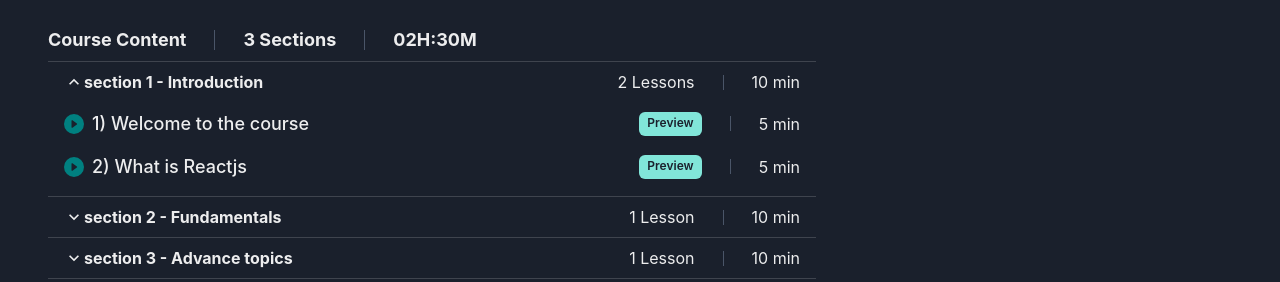
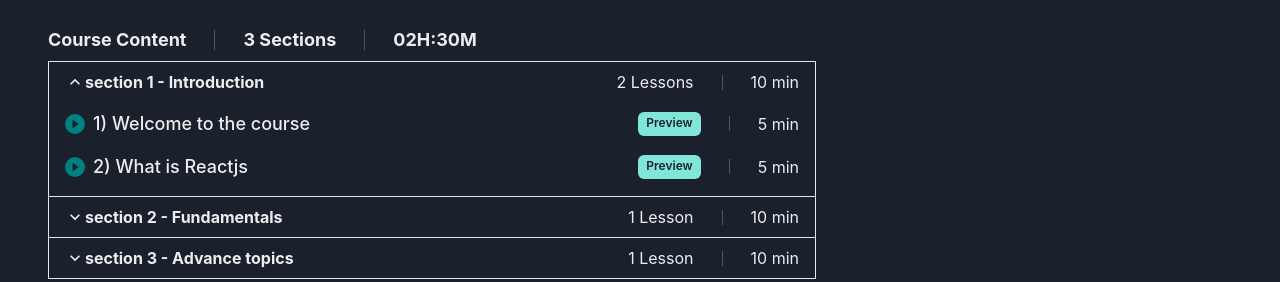
Before and after one commit to MA-Ahmad/educative, a Next.js app: page /course/react_js in a window 1280 px wide. Shown: the part 518-800 px from the top of the page. Built offline with nearby package versions, Linux system fonts and the light colour scheme.

Commit message:
Chore: Add border to accordion section

```diff
--- a/components/CourseDetail/LessonsSection.jsx
+++ b/components/CourseDetail/LessonsSection.jsx
@@ -42,7 +42,13 @@ const LessonsSection = ({ lessons }) => {
         </chakra.h3>
       </Stack>
 
-      <Accordion defaultIndex={[0]} allowMultiple>
+      <Accordion
+        defaultIndex={[0]}
+        allowMultiple
+        borderWidth="0 1px 0 1px"
+        borderStyle="solid"
+        borderColor="gray.200"
+      >
         {lessons.map((lesson, index) => (
           <AccordionItem key={index}>
             <h2>
```
